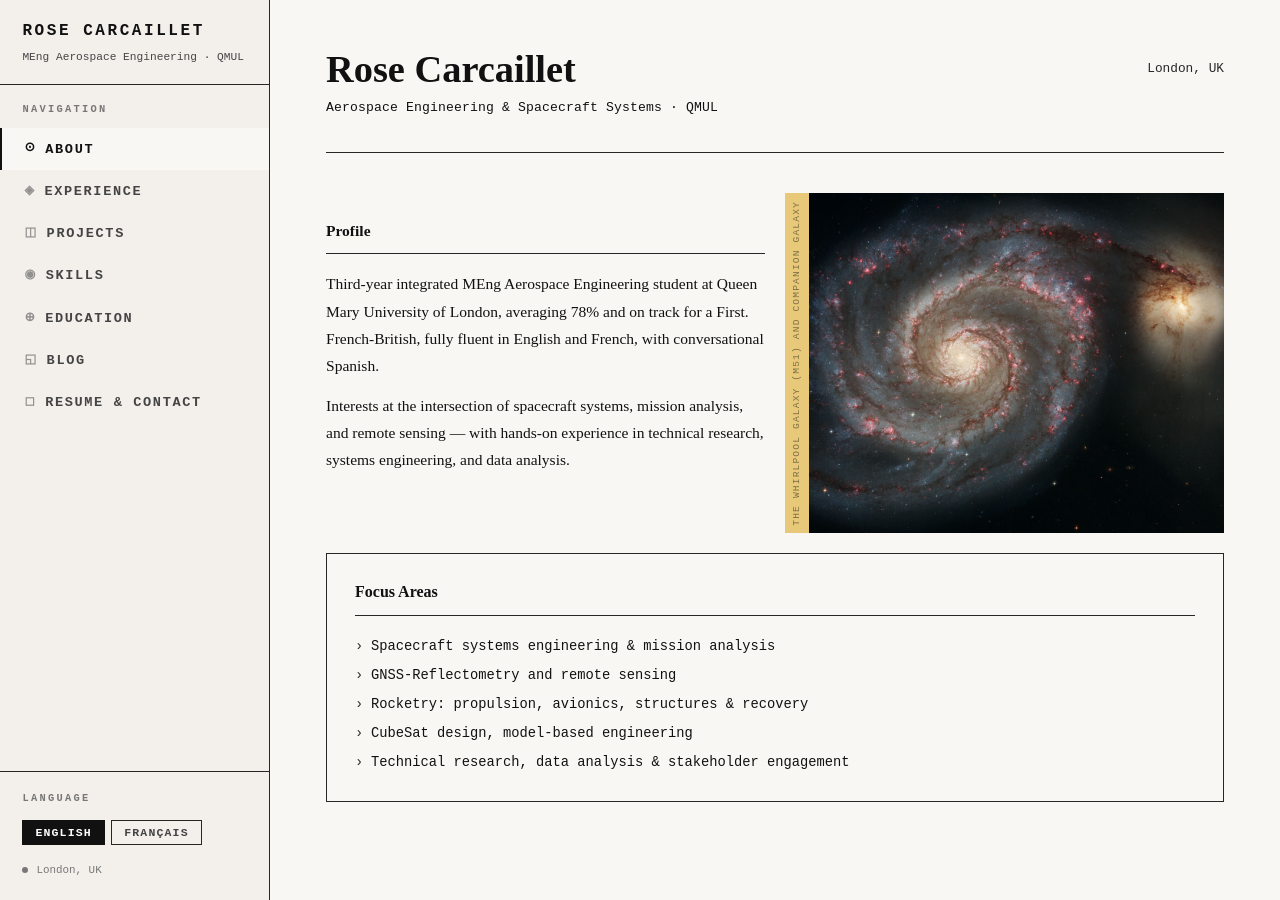
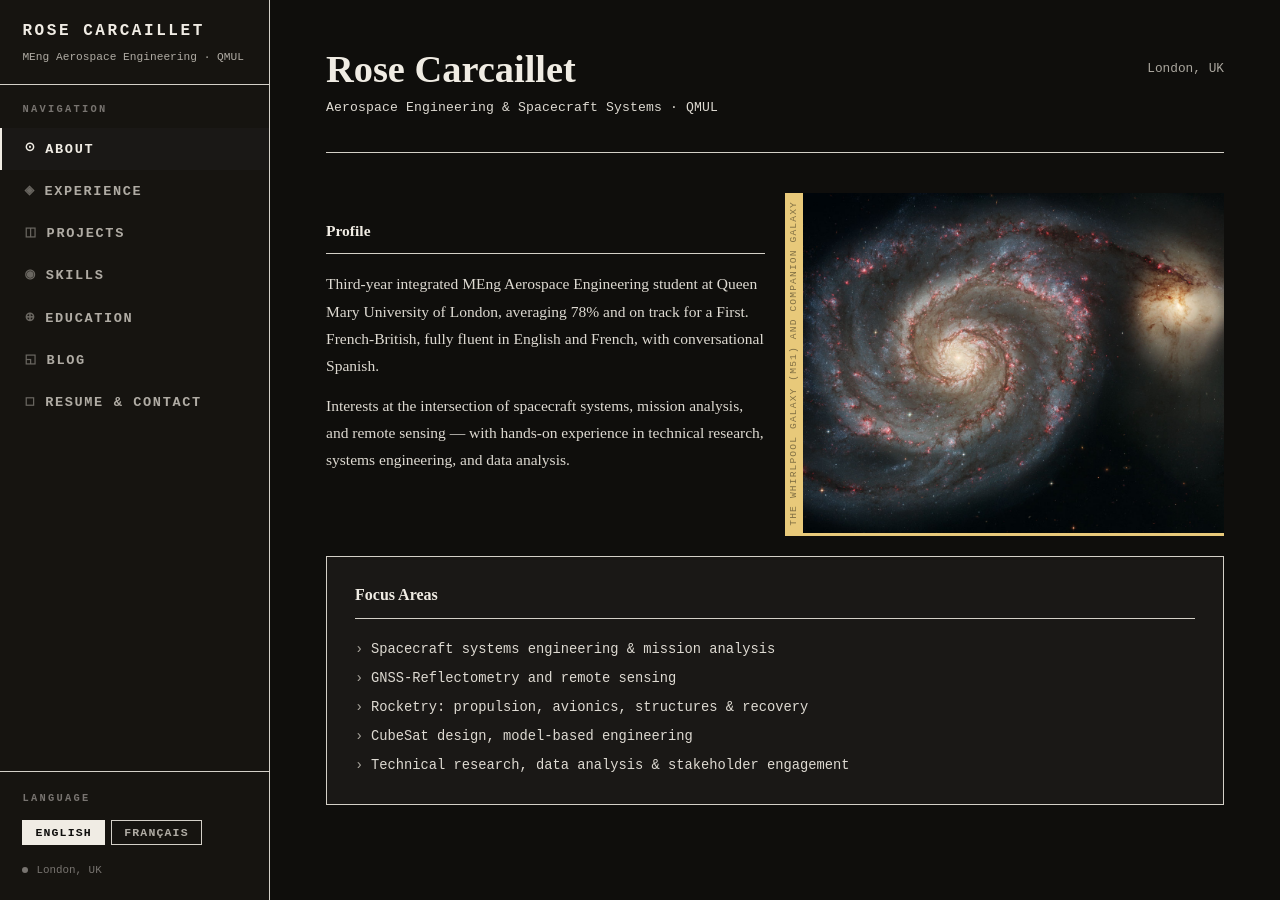
Before and after one commit to rose-31330/rose-31330.github.io, a Jekyll site: the page built from index.md, in a window 1280 px wide. Built offline with Jekyll 4.4.1, drawn with Linux system fonts in a browser that asks for light colours.

Commit message:
dark theme, illustration L-frame, serif/mono typography

```diff
--- a/assets/css/style.scss
+++ b/assets/css/style.scss
@@ -13,19 +13,19 @@ $illus-bar-color:  #e8c97a;  /* illustration caption bar colour — edit this */
 
 /* Colours — almost entirely monochrome; colour comes from images */
 
-$sidebar-bg:     #f3f0ec;   /* sidebar background */
-$sidebar-border: #272727;   /* sidebar dividing lines */
-$sidebar-text:   #111111;   /* sidebar text */
-$sidebar-sub:    #444444;   /* sidebar secondary text */
-$sidebar-muted:  #777777;   /* sidebar muted text */
+$sidebar-bg:     #161410;   /* sidebar background */
+$sidebar-border: #d4d0c8;   /* sidebar dividing lines */
+$sidebar-text:   #f0ece4;   /* sidebar text */
+$sidebar-sub:    #b0aca4;   /* sidebar secondary text */
+$sidebar-muted:  #787470;   /* sidebar muted text */
 
-$content-bg:     #f9f7f4;   /* main page background */
-$content-border: #272727;   /* box borders */
-$panel-bg:       #f9f7f4;   /* inside the white boxes */
+$content-bg:     #0f0e0c;   /* main page background */
+$content-border: #d4d0c8;   /* box borders */
+$panel-bg:       #1a1816;   /* inside the boxes */
 
-$text:           #111111;   /* main body text */
-$text-mid:       #111111;   /* slightly lighter body text */
-$text-muted:     #272727;   /* captions, metadata, list items */
+$text:           #f0ece4;   /* main body text */
+$text-mid:       #dedad2;   /* slightly dimmer body text */
+$text-muted:     #aaa69e;   /* captions, metadata, list items */
 
 /* ============================================================
    Reset & Base
@@ -233,7 +233,7 @@ a {
   &.active {
     background: $sidebar-text;
     border-color: $sidebar-text;
-    color: #fff;
+    color: $content-bg;
   }
 }
 
@@ -318,11 +318,18 @@ a {
    ============================================================ */
 .illus-frame {
   display: flex;
+  flex-direction: column;
   min-height: 300px;
-  overflow: hidden;
+  border-bottom: 3px solid $illus-bar-color;
+
+  .illus-inner {
+    display: flex;
+    flex: 1;
+    min-height: 0;
+  }
 
   .illus-bar {
-    width: 24px;
+    width: 18px;
     flex-shrink: 0;
     background: $illus-bar-color;
     display: flex;
@@ -346,7 +353,7 @@ a {
     text-transform: uppercase;
   }
 
-  img {
+  .illus-inner img {
     flex: 1;
     min-width: 0;
     object-fit: cover;
@@ -653,7 +660,7 @@ a {
     color: $text;
     box-shadow: 0 0 4px rgba(180,140,60,0.3);
   }
-  &.active { background: $text; border-color: $text; color: #fff; }
+  &.active { background: $text; border-color: $text; color: $content-bg; }
 }
 
 /* ============================================================
@@ -959,7 +966,7 @@ a {
 .btn-cv-download {
   display: inline-block;
   background: $text;
-  color: #fff;
+  color: $content-bg;
   padding: 0.6rem 1.6rem;
   border: 1px solid $text;
   font-family: $font-mono;
@@ -969,8 +976,8 @@ a {
   margin-top: 1.5rem;
 
   &:hover {
-    background: #333;
-    color: #fff;
+    background: $text-mid;
+    color: $content-bg;
     box-shadow: 0 0 8px rgba(180,140,60,0.4);
     text-decoration: none;
   }
@@ -987,7 +994,7 @@ a {
   font-size: 0.8rem;
   text-decoration: none;
   transition: background 0.15s, color 0.15s;
-  &:hover { background: $text; color: #fff; text-decoration: none; }
+  &:hover { background: $text; color: $content-bg; text-decoration: none; }
 }
 
 /* ============================================================
--- a/index.md
+++ b/index.md
@@ -46,10 +46,12 @@ permalink: /
 
     <!-- Drop your image at assets/images/about.jpg to make this appear -->
     <div class="illus-frame">
-      <div class="illus-bar">
-        <span class="illus-caption">The Whirlpool Galaxy (M51) and companion galaxy</span>
+      <div class="illus-inner">
+        <div class="illus-bar">
+          <span class="illus-caption">The Whirlpool Galaxy (M51) and companion galaxy</span>
+        </div>
+        <img src="/assets/images/about.jpg" alt="Space illustration">
       </div>
-      <img src="/assets/images/about.jpg" alt="Space illustration">
     </div>
 
   </div>
```
